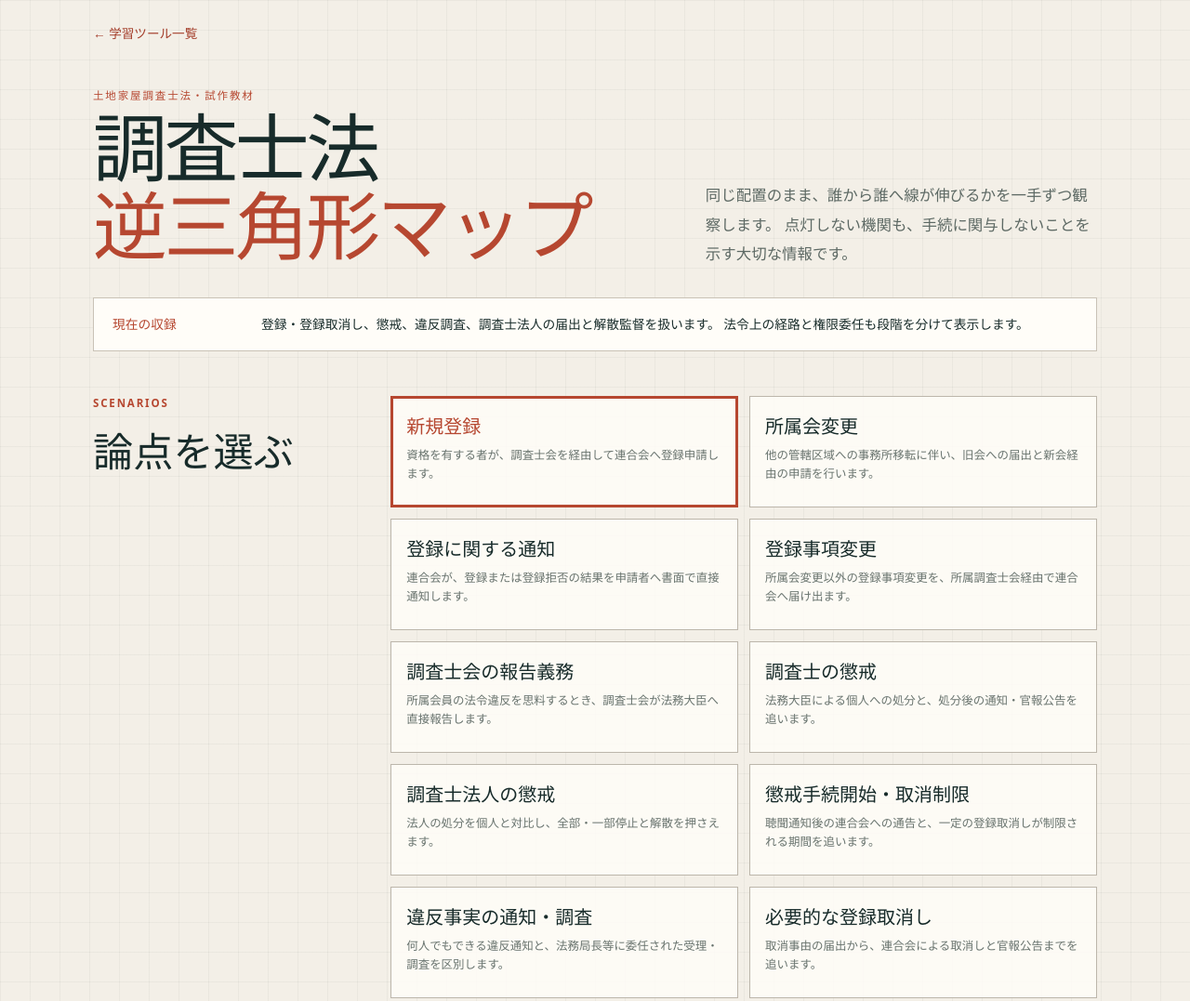
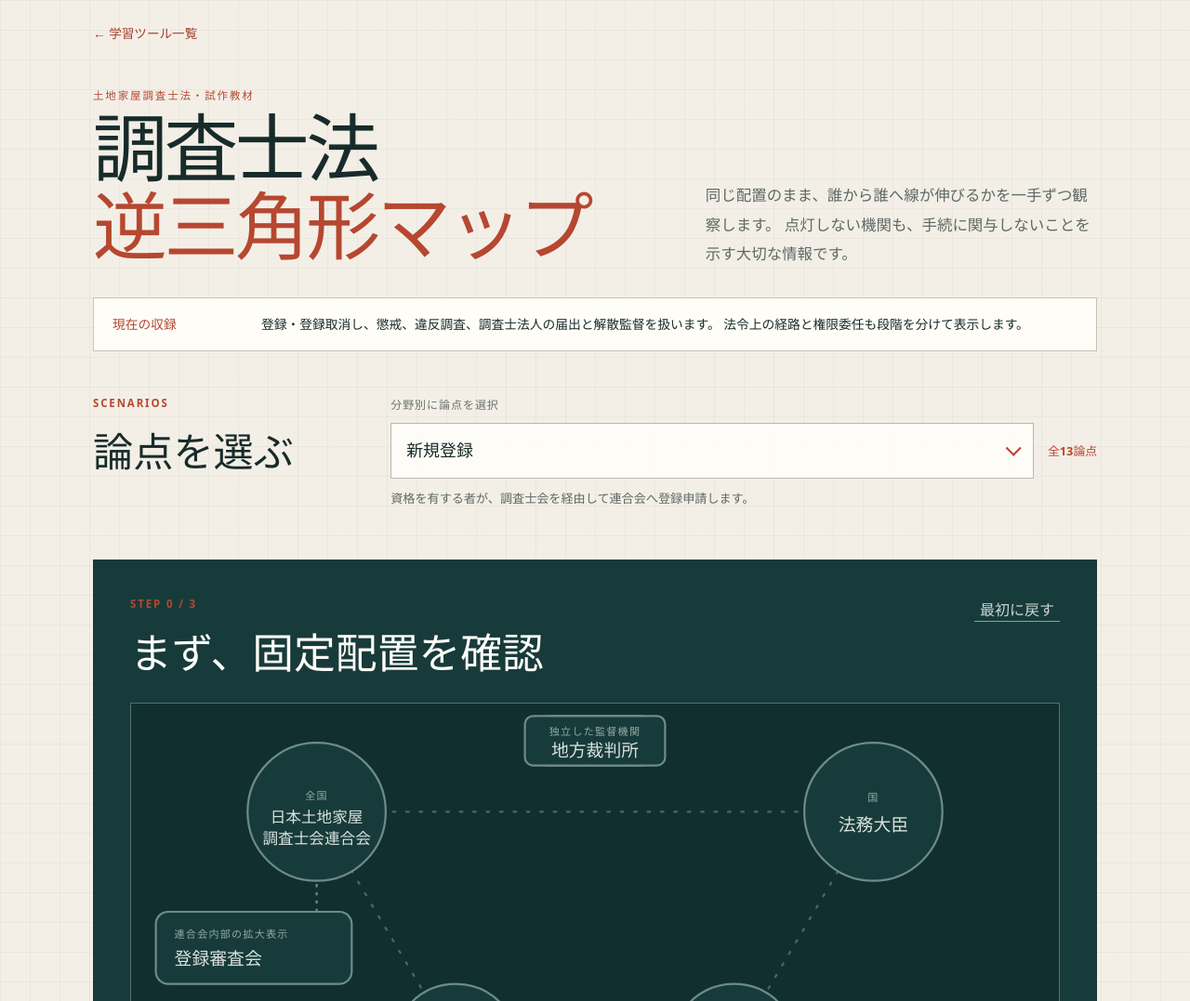
Before and after one commit to xtetsuji/study-chosashi, a plain HTML site: page site/registration-route/index.html in a window 1280 px wide. Shown: the top 1077 px of the page at 93% size. Drawn offline with Linux system fonts and the light colour scheme.

Commit message:
refactor: 論点選択を分類付きプルダウンに変更

```diff
--- a/site/registration-route/app.js
+++ b/site/registration-route/app.js
@@ -9,7 +9,9 @@ let currentStep = 0;
 
 const byId = (id) => document.getElementById(id);
 const elements = {
-  scenarioSwitch: byId("scenario-switch"),
+  scenarioSelect: byId("scenario-select"),
+  scenarioSummary: byId("scenario-summary"),
+  scenarioPosition: byId("scenario-position"),
   stepLabel: byId("step-label"),
   title: byId("lab-title"),
   explanation: byId("explanation"),
@@ -55,32 +57,30 @@ function setActiveItems(selector, activeNames, className) {
 function selectScenario(scenarioId) {
   currentScenarioId = scenarioId;
   currentStep = 0;
-
-  elements.scenarioSwitch.querySelectorAll("button").forEach((button) => {
-    const isSelected = button.dataset.scenario === scenarioId;
-    button.classList.toggle("is-selected", isSelected);
-    button.setAttribute("aria-pressed", String(isSelected));
-  });
+  elements.scenarioSelect.value = scenarioId;
 
   render();
 }
 
 function buildScenarioSelector() {
-  scenarios.forEach((scenario, index) => {
-    const button = document.createElement("button");
-    const title = document.createElement("strong");
-    const summary = document.createElement("span");
+  const categoryOrder = ["登録", "調査士会", "懲戒", "法人"];
 
-    button.type = "button";
-    button.dataset.scenario = scenario.id;
-    button.setAttribute("aria-pressed", String(index === 0));
-    button.classList.toggle("is-selected", index === 0);
-    title.textContent = scenario.title;
-    summary.textContent = scenario.summary;
-    button.append(title, summary);
-    button.addEventListener("click", () => selectScenario(scenario.id));
-    elements.scenarioSwitch.append(button);
+  categoryOrder.forEach((category) => {
+    const categoryScenarios = scenarios.filter((scenario) => scenario.category === category);
+    if (categoryScenarios.length === 0) return;
+
+    const group = document.createElement("optgroup");
+    group.label = category;
+    categoryScenarios.forEach((scenario) => {
+      const option = document.createElement("option");
+      option.value = scenario.id;
+      option.textContent = scenario.title;
+      group.append(option);
+    });
+    elements.scenarioSelect.append(group);
   });
+
+  elements.scenarioSelect.value = currentScenarioId;
 }
 
 function render() {
@@ -92,6 +92,8 @@ function render() {
     : null);
 
   elements.stepLabel.textContent = `STEP ${currentStep} / ${stepTotal}`;
+  elements.scenarioSummary.textContent = scenario.summary;
+  elements.scenarioPosition.textContent = `全${scenarios.length}論点`;
   elements.title.textContent = state.title;
   elements.memoryBadge.hidden = !state.isMemory;
   elements.explanation.innerHTML = `
@@ -153,5 +155,9 @@ elements.reset.addEventListener("click", () => {
   render();
 });
 
+elements.scenarioSelect.addEventListener("change", (event) => {
+  selectScenario(event.target.value);
+});
+
 buildScenarioSelector();
 render();
--- a/site/registration-route/index.html
+++ b/site/registration-route/index.html
@@ -38,7 +38,16 @@
           <p class="eyebrow">SCENARIOS</p>
           <h2 id="scenario-title">論点を選ぶ</h2>
         </div>
-        <div class="scenario-switch" id="scenario-switch" role="group" aria-label="学習する論点"></div>
+        <div class="scenario-control">
+          <label for="scenario-select">分野別に論点を選択</label>
+          <div class="scenario-select-row">
+            <div class="scenario-select-wrap">
+              <select id="scenario-select" aria-describedby="scenario-summary"></select>
+            </div>
+            <span class="scenario-position" id="scenario-position" aria-live="polite"></span>
+          </div>
+          <p class="scenario-summary" id="scenario-summary"></p>
+        </div>
       </section>
 
       <section class="route-lab" aria-labelledby="lab-title">
--- a/site/registration-route/scenarios.js
+++ b/site/registration-route/scenarios.js
@@ -1,6 +1,7 @@
 window.registrationRouteScenarios = [
   {
     id: "registration",
+    category: "登録",
     title: "新規登録",
     summary: "資格を有する者が、調査士会を経由して連合会へ登録申請します。",
     lawBasis: "土地家屋調査士法8条、9条、52条1項・2項",
@@ -52,6 +53,7 @@ window.registrationRouteScenarios = [
   },
   {
     id: "transfer",
+    category: "登録",
     title: "所属会変更",
     summary: "他の管轄区域への事務所移転に伴い、旧会への届出と新会経由の申請を行います。",
     lawBasis: "土地家屋調査士法13条、52条1項から3項",
@@ -116,6 +118,7 @@ window.registrationRouteScenarios = [
   },
   {
     id: "registration-notice",
+    category: "登録",
     title: "登録に関する通知",
     summary: "連合会が、登録または登録拒否の結果を申請者へ書面で直接通知します。",
     lawBasis: "土地家屋調査士法11条（13条4項による所属会変更への準用を含む）",
@@ -169,6 +172,7 @@ window.registrationRouteScenarios = [
   },
   {
     id: "registered-details-change",
+    category: "登録",
     title: "登録事項変更",
     summary: "所属会変更以外の登録事項変更を、所属調査士会経由で連合会へ届け出ます。",
     lawBasis: "土地家屋調査士法14条",
@@ -211,6 +215,7 @@ window.registrationRouteScenarios = [
   },
   {
     id: "association-report",
+    category: "調査士会",
     title: "調査士会の報告義務",
     summary: "所属会員の法令違反を思料するとき、調査士会が法務大臣へ直接報告します。",
     lawBasis: "土地家屋調査士法55条",
@@ -253,6 +258,7 @@ window.registrationRouteScenarios = [
   },
   {
     id: "discipline-individual",
+    category: "懲戒",
     title: "調査士の懲戒",
     summary: "法務大臣による個人への処分と、処分後の通知・官報公告を追います。",
     lawBasis: "土地家屋調査士法42条、44条3項から5項、46条／土地家屋調査士法施行規則36条",
@@ -331,6 +337,7 @@ window.registrationRouteScenarios = [
   },
   {
     id: "discipline-corporation",
+    category: "懲戒",
     title: "調査士法人の懲戒",
     summary: "法人の処分を個人と対比し、全部・一部停止と解散を押さえます。",
     lawBasis: "土地家屋調査士法43条1項、44条3項から5項、46条／土地家屋調査士法施行規則36条",
@@ -409,6 +416,7 @@ window.registrationRouteScenarios = [
   },
   {
     id: "discipline-commencement",
+    category: "懲戒",
     title: "懲戒手続開始・取消制限",
     summary: "聴聞通知後の連合会への通告と、一定の登録取消しが制限される期間を追います。",
     lawBasis: "土地家屋調査士法45条／土地家屋調査士法施行規則35条の7第3号",
@@ -474,6 +482,7 @@ window.registrationRouteScenarios = [
   },
   {
     id: "discipline-report-investigation",
+    category: "懲戒",
     title: "違反事実の通知・調査",
     summary: "何人でもできる違反通知と、法務局長等に委任された受理・調査を区別します。",
     lawBasis: "土地家屋調査士法44条1項・2項／土地家屋調査士法施行規則35条の7第1号・第2号",
@@ -535,6 +544,7 @@ window.registrationRouteScenarios = [
   },
   {
     id: "registration-cancellation-required",
+    category: "登録",
     title: "必要的な登録取消し",
     summary: "取消事由の届出から、連合会による取消しと官報公告までを追います。",
     lawBasis: "土地家屋調査士法15条、17条、18条",
@@ -600,6 +610,7 @@ window.registrationRouteScenarios = [
   },
   {
     id: "registration-cancellation-discretionary",
+    category: "登録",
     title: "裁量的な登録取消し",
     summary: "二つの取消事由、登録審査会、理由付き通知と官報公告を追います。",
     lawBasis: "土地家屋調査士法16条から18条、62条（16条4項による10条1項後段の準用）",
@@ -674,6 +685,7 @@ window.registrationRouteScenarios = [
   },
   {
     id: "corporation-filings",
+    category: "法人",
     title: "調査士法人の届出",
     summary: "成立・定款変更・解散・合併を、調査士会と連合会の双方へ届け出ます。",
     lawBasis: "土地家屋調査士法33条、34条2項、39条2項、40条3項／土地家屋調査士法施行規則32条から34条",
@@ -778,6 +790,7 @@ window.registrationRouteScenarios = [
   },
   {
     id: "corporation-dissolution-supervision",
+    category: "法人",
     title: "法人の解散・清算監督",
     summary: "地方裁判所を独立表示し、法務大臣との双方向の関係を確認します。",
     lawBasis: "土地家屋調査士法39条の3、39条の4",
--- a/site/registration-route/style.css
+++ b/site/registration-route/style.css
@@ -56,25 +56,39 @@ h1 span { color: #b64730; }
 
 .scenario-picker { display: grid; grid-template-columns: 0.55fr 1.45fr; gap: 2rem; padding: 3rem 0 1rem; }
 .scenario-picker h2 { font-size: clamp(1.8rem, 4vw, 2.7rem); }
-.scenario-switch { display: grid; grid-template-columns: repeat(2, 1fr); gap: 0.75rem; }
-.scenario-switch button {
-  display: flex;
-  min-height: 7.5rem;
-  padding: 1rem;
-  flex-direction: column;
-  gap: 0.5rem;
-  align-items: flex-start;
+.scenario-control { display: grid; gap: 0.65rem; align-content: start; }
+.scenario-control label { color: #68736e; font-size: 0.75rem; font-weight: 900; letter-spacing: 0.08em; }
+.scenario-select-row { display: grid; grid-template-columns: minmax(0, 1fr) auto; gap: 0.75rem; align-items: center; }
+.scenario-select-wrap { position: relative; }
+.scenario-select-wrap::after {
+  position: absolute;
+  top: 50%;
+  right: 1rem;
+  width: 0.65rem;
+  height: 0.65rem;
+  border-right: 2px solid #b64730;
+  border-bottom: 2px solid #b64730;
+  content: "";
+  pointer-events: none;
+  transform: translateY(-70%) rotate(45deg);
+}
+.scenario-control select {
+  width: 100%;
+  min-height: 3.75rem;
+  padding: 0.8rem 3rem 0.8rem 1rem;
+  appearance: none;
   border: 1px solid #bcb6ab;
-  background: rgba(255, 253, 248, 0.86);
+  border-radius: 0;
+  background: rgba(255, 253, 248, 0.92);
   color: #172b2a;
   cursor: pointer;
-  text-align: left;
+  font-family: "Yu Mincho", "Hiragino Mincho ProN", serif;
+  font-size: 1.12rem;
+  font-weight: 800;
 }
-.scenario-switch button strong { font-family: "Yu Mincho", "Hiragino Mincho ProN", serif; font-size: 1.25rem; }
-.scenario-switch button span { color: #68736e; font-size: 0.78rem; line-height: 1.6; }
-.scenario-switch button.is-selected { border-color: #b64730; box-shadow: inset 0 0 0 2px #b64730; }
-.scenario-switch button.is-selected strong { color: #b64730; }
-.scenario-switch button:focus-visible { outline: 3px solid rgba(182, 71, 48, 0.3); outline-offset: 2px; }
+.scenario-control select:focus-visible { outline: 3px solid rgba(182, 71, 48, 0.3); outline-offset: 2px; }
+.scenario-position { min-width: 3.5rem; color: #b64730; font-size: 0.8rem; font-weight: 900; text-align: right; }
+.scenario-summary { min-height: 2.8rem; margin: 0; color: #5d6964; font-size: 0.82rem; line-height: 1.7; }
 .route-lab { margin-top: 1rem; padding: clamp(1rem, 4vw, 2.5rem); background: #173b3a; color: #fffdf8; }
 .lab-heading { display: flex; align-items: start; justify-content: space-between; gap: 1rem; }
 .lab-heading h2 { font-size: clamp(1.7rem, 4vw, 2.8rem); }
@@ -223,7 +237,6 @@ footer { padding: 2rem 0 0; color: #727a76; font-size: 0.72rem; text-align: cent
   .scenario-picker { grid-template-columns: 1fr; gap: 1.25rem; }
   .assumption { grid-template-columns: 1fr; gap: 0.25rem; }
   .route-lab { padding-inline: 0.65rem; }
-  .scenario-switch { grid-template-columns: 1fr; }
   .lab-heading { align-items: end; }
   .reset-button { white-space: nowrap; }
   .route-map { min-height: 410px; }
```
Also changed, not shown: tests/registration-route-scenarios.test.js (+2 -0 lines).
